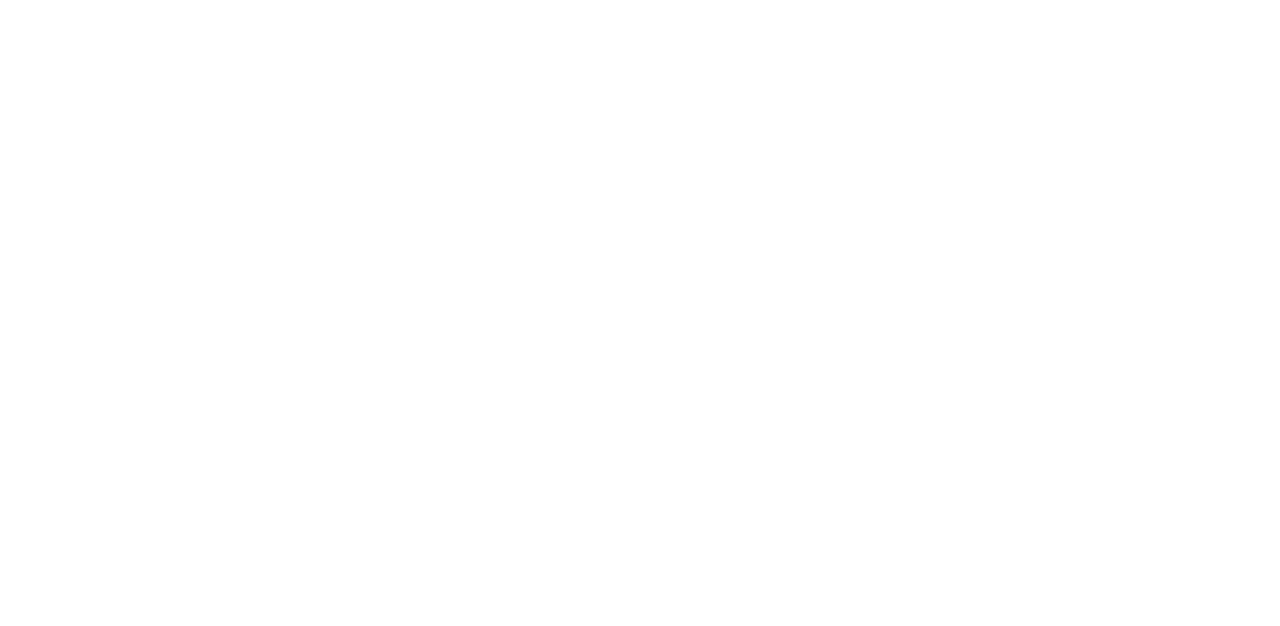
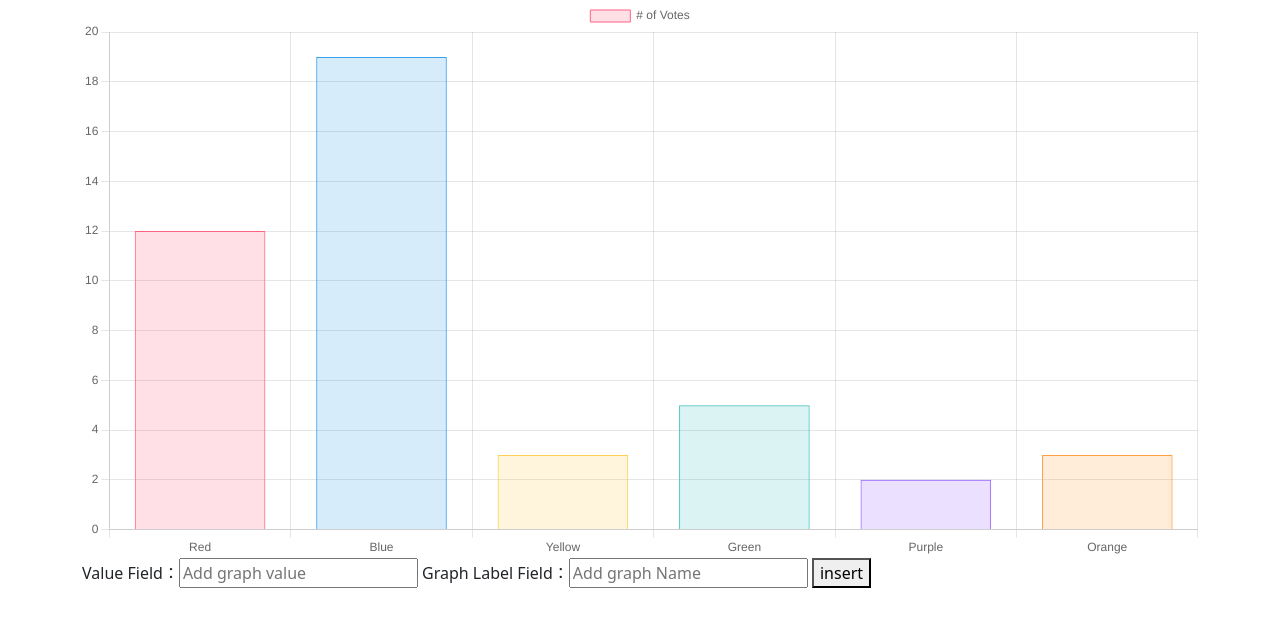
Before and after one commit to imanakaRobolab/Study, a plain HTML site: page javascript/chartjs/html/chart_js3.html in a window 1280 px wide. Drawn offline with nearby package versions, Linux system fonts and the light colour scheme.

Commit message:
complete 目標1

```diff
--- a/javascript/chartjs/html/chart_js3.html
+++ b/javascript/chartjs/html/chart_js3.html
@@ -7,6 +7,7 @@
     <meta name="viewport" content="width=device-width, initial-scale=1.0">
     <link href="https://cdn.jsdelivr.net/npm/bootstrap@5.2.0-beta1/dist/css/bootstrap.min.css" rel="stylesheet"
         integrity="sha384-0evHe/X+R7YkIZDRvuzKMRqM+OrBnVFBL6DOitfPri4tjfHxaWutUpFmBp4vmVor" crossorigin="anonymous">
+    <script src="https://cdn.jsdelivr.net/npm/chart.js@3.8.0/dist/chart.min.js"></script>
 </head>
 <title>クライアントサイドとのコミュニケーション</title>
 </head>
@@ -15,13 +16,17 @@
     <div class="container">
         <div class="row">
             <div class="col-12">
-                <canvas id="myChart" width="400" height="400"></canvas>
+                <canvas id="myChart"></canvas>
+                <label>Value Field：</label><input id='inputID' type="number" placeholder="Add graph value">
+                <label>Graph Label Field：</label><input id='textName' type="text" placeholder="Add graph Name">
+                <button onClick="helloworld()">insert</button>
             </div>
         </div>
     </div>
     <script src="https://cdn.jsdelivr.net/npm/bootstrap@5.2.0-beta1/dist/js/bootstrap.bundle.min.js"
         integrity="sha384-pprn3073KE6tl6bjs2QrFaJGz5/SUsLqktiwsUTF55Jfv3qYSDhgCecCxMW52nD2"
         crossorigin="anonymous"></script>
+    <script src="../javascript/chart_js3_data_draw.js"></script>
 </body>
 
 </html>
--- a/javascript/chartjs/javascript/chart_js3_data_draw.js
+++ b/javascript/chartjs/javascript/chart_js3_data_draw.js
@@ -1,12 +1,12 @@
-<script>
 const ctx = document.getElementById('myChart').getContext('2d');
-const myChart = new Chart(ctx, {
-    type: 'bar',
-    data: {
-        labels: ['Red', 'Blue', 'Yellow', 'Green', 'Purple', 'Orange'],
+const labels = ['Red', 'Blue', 'Yellow', 'Green', 'Purple', 'Orange'];
+let insert_data_count = 0;
+const datasets = [12, 19, 3, 5, 2, 3];
+const config = {
+    labels: labels,
     datasets: [{
         label: '# of Votes',
-            data: [12, 19, 3, 5, 2, 3],
+        data: datasets,
         backgroundColor: [
             'rgba(255, 99, 132, 0.2)',
             'rgba(54, 162, 235, 0.2)',
@@ -25,7 +25,11 @@ const myChart = new Chart(ctx, {
         ],
         borderWidth: 1
     }]
-    },
+}
+
+const myChart = new Chart(ctx, {
+    type: 'bar',
+    data: config,
     options: {
         scales: {
             y: {
@@ -34,4 +38,32 @@ const myChart = new Chart(ctx, {
         }
     }
 });
-</script>
+
+function helloworld(){
+    const input_elem = document.getElementById('inputID');
+    const graphLabel = document.getElementById('textName');
+    if(input_elem.value =='' && graphLabel.value == ''){
+        alert('please input Value field and Graph Label field');
+        return;
+     }
+    else if(input_elem.value ==''){
+       alert('please input Value field');
+       return;
+    }
+    else if(graphLabel.value == ''){
+        alert('please Graph Label field');
+       return;
+    }
+    datasets.push(parseInt(input_elem.value));
+    myChart.data.datasets[0].data = datasets;
+    if(graphLabel.value == undefined||graphLabel.value ==''){
+    labels.push('Test' + insert_data_count);
+    myChart.data.labels = labels;
+    insert_data_count += 1;
+    }
+    else{
+        labels.push(graphLabel.value);
+        myChart.data.labels = labels;
+    }
+    myChart.update();
+}
```
Lines whose indentation alone changed are shown as unchanged.
